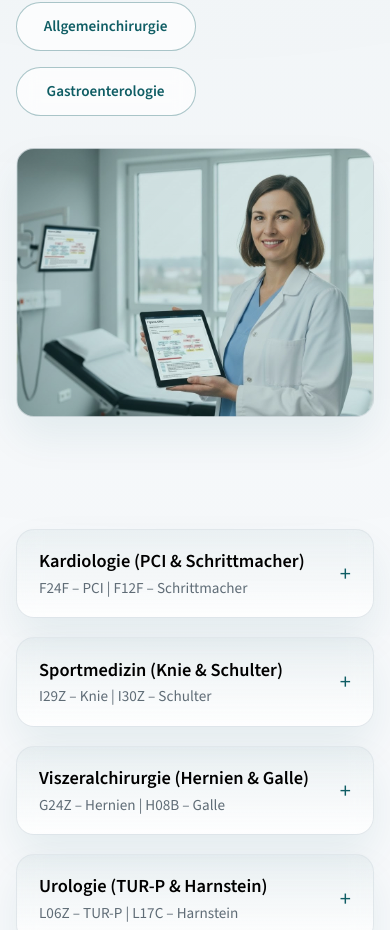
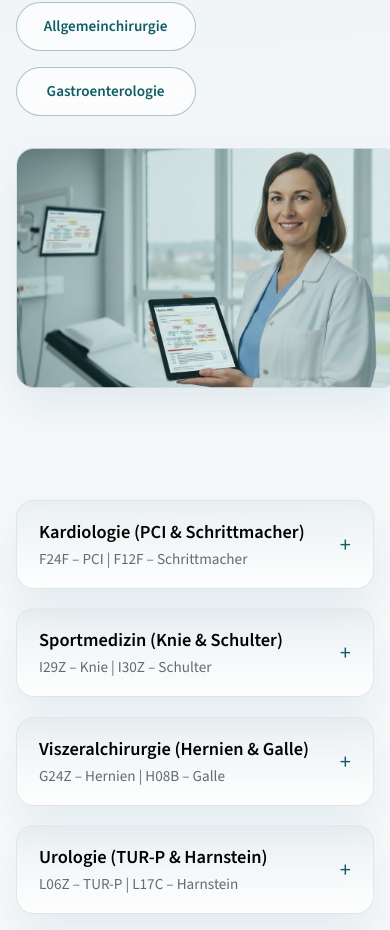
Before and after one commit to gilles-pe/hDRG-Kompass.de, a React (Vite) app: page /fachbereiche in a window 390 px wide. Shown: the part 1055-1985 px from the top of the page. Built offline with nearby package versions, Linux system fonts and the light colour scheme.

Commit message:
Refine Fachbereiche hero image crop

```diff
--- a/src/App.css
+++ b/src/App.css
@@ -254,16 +254,24 @@
 }
 
 .fach-hero .hero-photo {
-  min-height: 360px;
-  aspect-ratio: 4 / 3;
+  min-height: 320px;
+  aspect-ratio: 16 / 10;
   background-size: cover;
-  background-position: 70% 50%;
+  background-position: 60% 55%;
+}
+
+.fach-hero .hero-visuals {
+  justify-self: end;
+  max-width: 560px;
 }
 
 @media (max-width: 900px) {
   .fach-hero .hero-photo {
-    min-height: 260px;
+    min-height: 240px;
     background-position: 50% 50%;
+  }
+  .fach-hero .hero-visuals {
+    max-width: 100%;
   }
 }
 
```
